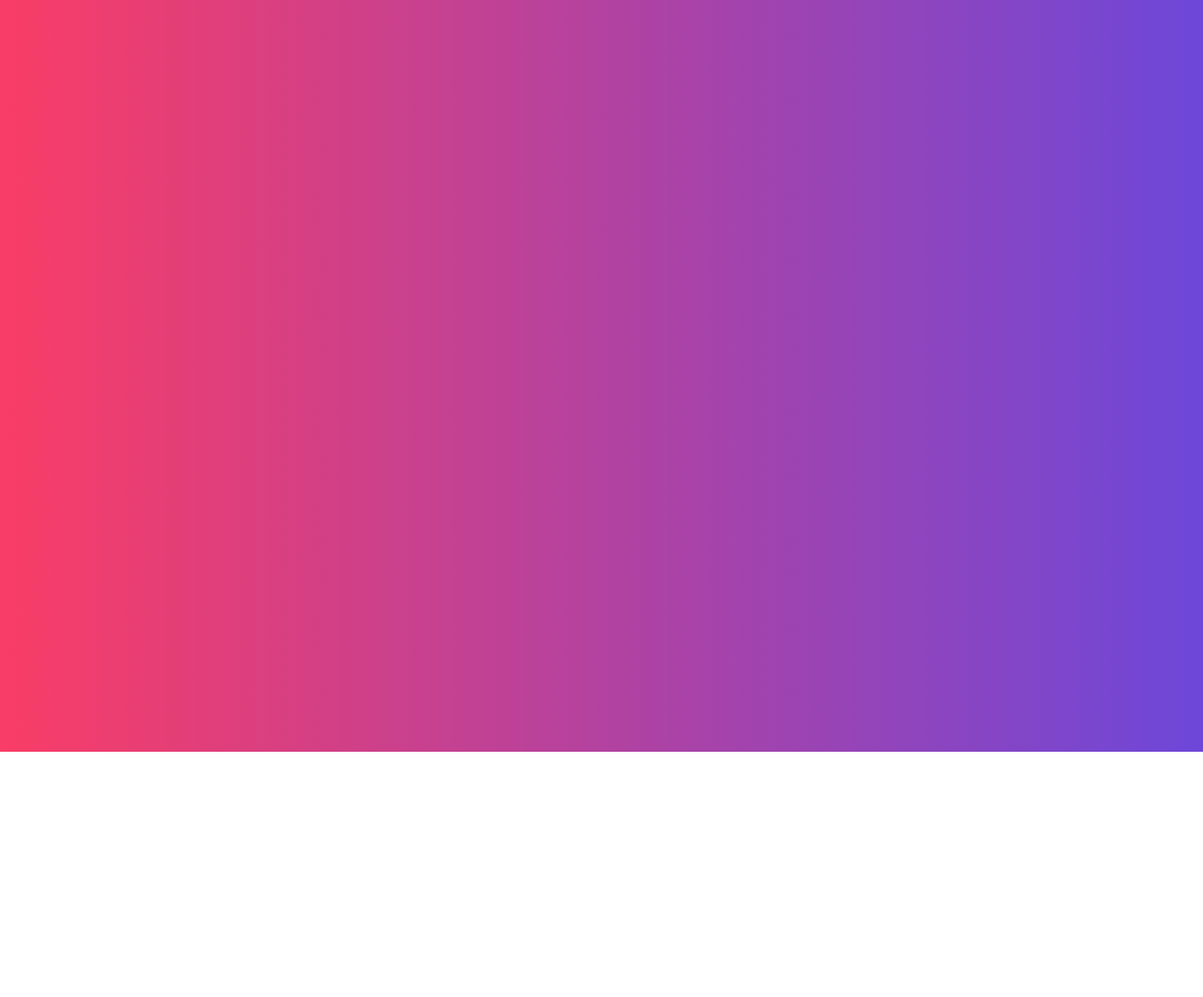
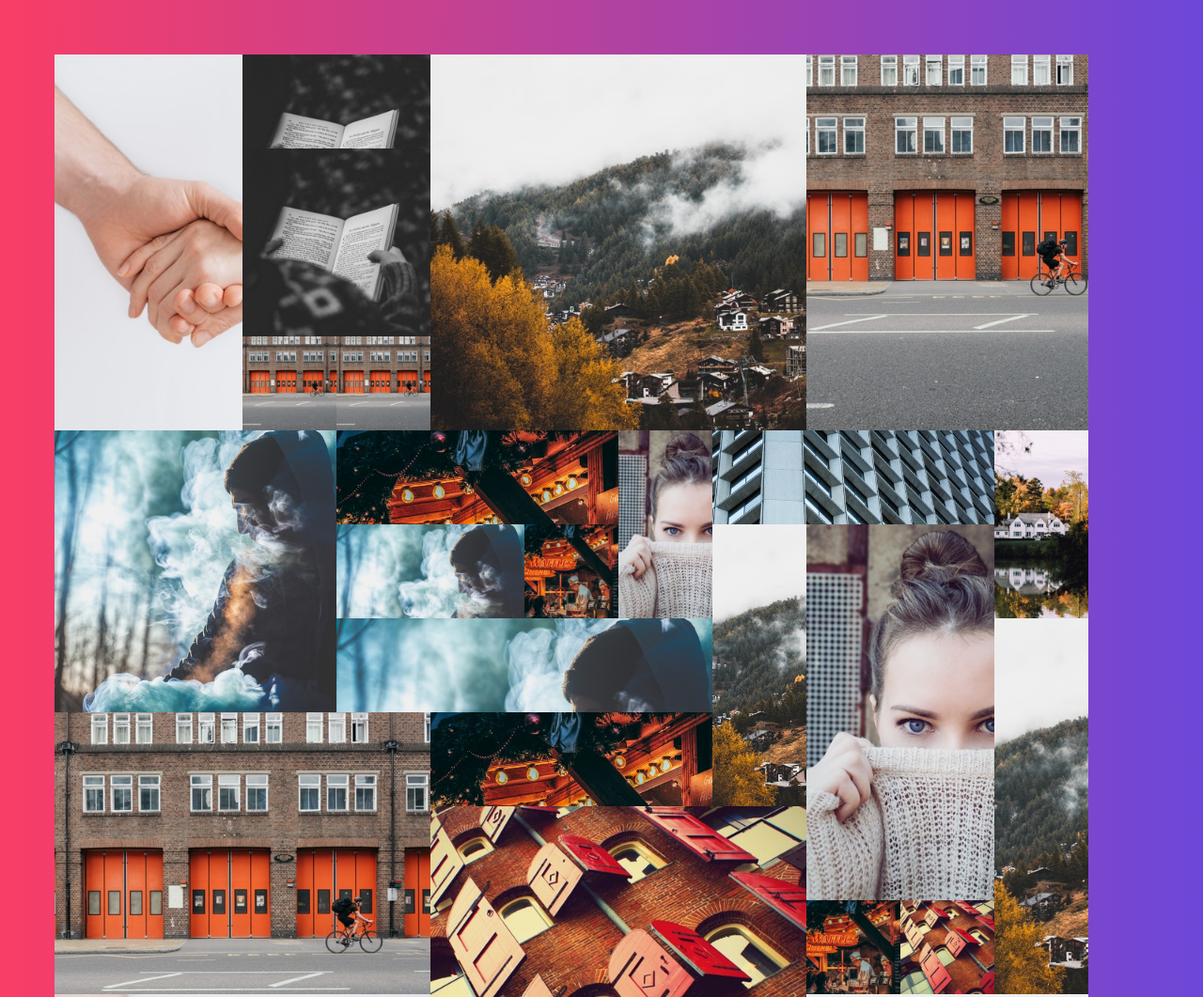
Before and after one commit to CodeSwishKB/notes, a website: page css notes/grid (wesbos tutorial)/20 - CSS Grid Image Gallery/image-gallery-START.html in a window 1280 px wide. Shown: the top 1061 px of the page at 94% size. Before the commit the page ends 800 px from the top, so only its background shows below. Drawn offline with Linux system fonts and the light colour scheme.

Commit message:
finished grid gallery pics

```diff
--- a/css notes/grid (wesbos tutorial)/20 - CSS Grid Image Gallery/image-gallery-START.html
+++ b/css notes/grid (wesbos tutorial)/20 - CSS Grid Image Gallery/image-gallery-START.html
@@ -47,13 +47,76 @@
 
     .close {
       background: none;
-      color: white;
+      color: black;
       border: 0;
     }
 
-    .gallery {}
+    .gallery {
+      display: grid;
+      grid-template-columns: repeat(auto-fill, 100px);
+      grid-auto-rows: 100px;
+      grid-auto-flow: dense;
+    }
 
+    .item{
+      overflow: hidden;
+      display: grid;
+      grid-template-columns: 1;
+      grid-template-rows: 1;
+    }
 
+    .item img{
+      grid-column: 1 / -1;
+      grid-row: 1 / -1;
+      width: 100%;
+      height: 100%;
+      object-fit: cover;
+    }
+
+    .item__overlay{
+      background-color: #ffc60032;
+      grid-column: 1 / -1;
+      grid-row: 1 / -1;
+      position: relative;
+      display: grid;
+      justify-items: center;
+      align-items: center;
+      transition: 0.3s;
+      transform: translateY(100%);
+    }
+
+    .item__overlay button{
+      background: none;
+      border: 2px solid white;
+      color: white;
+      text-transform: uppercase;
+      background-color: rgba(0, 0, 0, 0.7);
+      padding: 5px;
+    }
+
+    .item:hover .item__overlay{
+      transform: translateY(0);
+    }
+
+  .item.v2{
+      grid-row: span 2;
+    }
+    .item.v3{
+      grid-row: span 3;
+    }
+    .item.v4{
+      grid-row: span 4;
+    }
+
+    .item.h2{
+      grid-column: span 2;
+    }
+    .item.h3{
+      grid-column: span 3;
+    }
+    .item.h4{
+      grid-column: span 4;
+    }
 
     .overlay {
       position: fixed;
@@ -68,9 +131,11 @@
 
     .overlay.open {
       display: grid;
+      align-items: center;
+      justify-items: center;
     }
 
-    .overlay figure {
+    .overlay-inner {
       background: white;
       width: 700px;
       padding: 20px;
@@ -82,6 +147,47 @@
   </style>
 
   <script>
+    const gallery = document.querySelector('.gallery')
+    const overlay = document.querySelector('.overlay')
+    const overlayImage = document.querySelector('img')
+    const overlayClose = document.querySelector('.close')
+
+    function generateHTML([h, v]){
+      return `
+        <div class="item h${h} v${v}">
+          <img src="images/${randomNumber(12)}.jpg">
+          <div class="item__overlay">
+            <button>View →</button>
+          </div>
+        </div>
+      `
+    }
+
+    function randomNumber(limit){
+      return Math.floor(Math.random() * limit) + 1
+    }
+
+    function handleClick(e){
+      const src = e.currentTarget.querySelector('img').src
+      overlayImage.src = src
+      overlay.classList.add('open')
+    }
+
+    function close(){
+      overlay.classList.remove('open')
+    }
+
+    const digits = Array.from({length: 50}, () =>
+      [randomNumber(4), randomNumber(4)])
+
+    const html = digits.map(generateHTML).join('')
+    gallery.innerHTML = html
+
+    const items = document.querySelectorAll('.item')
+
+    items.forEach(item => item.addEventListener('click', handleClick))
+
+    overlayClose.addEventListener('click', close)
   </script>
 </body>
 
```
Also changed, not shown: css notes/grid (wesbos tutorial)/18 - Re-ordering Grid Items/order-START.html (+16 -0 lines), css notes/grid (wesbos tutorial)/19 - Nesting Grid with Album Layouts/albums-START.html (+22 -0 lines).
